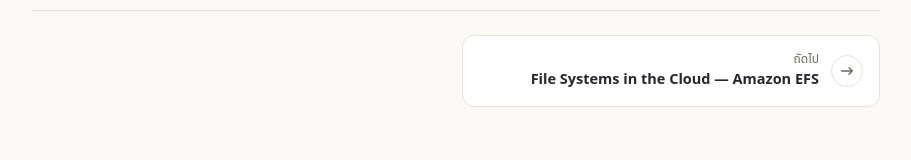
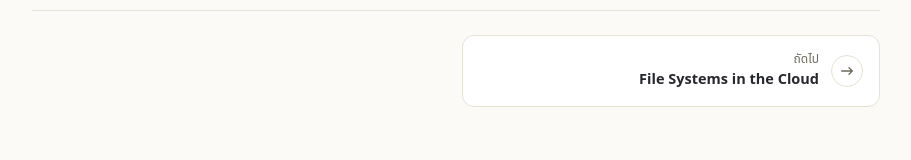
Before and after one commit to ChanodomOngkulna/Quiz-lab-AWS, a SvelteKit app: page /summary/dynamodb in a window 1280 px wide. Shown: the part 2754-2914 px from the top of the page, without its empty margins (184-1095 px from the left). Built offline with nearby package versions, Linux system fonts and the light colour scheme.

Commit message:
refactor: truncate topic summary titles to remove em-dash subtitles

```diff
--- a/src/routes/+page.svelte
+++ b/src/routes/+page.svelte
@@ -196,7 +196,7 @@
 
 <!-- welcome alert on first visit -->
 <AlertModal open={welcomeOpen} title="พร้อมสอบแล้วหรือยัง?" onClose={closeWelcome}>
-	<div class="flex justify-center" aria-hidden="true">
+	<div class="flex justify-center py-2" aria-hidden="true">
 		<span class="animate-float"><StickerPencil /></span>
 	</div>
 	<ul class="mt-2 space-y-2.5">
--- a/src/routes/summary/[topic]/+page.svelte
+++ b/src/routes/summary/[topic]/+page.svelte
@@ -20,6 +20,9 @@
 				text: b.text
 			}))
 	);
+
+	// "First NoSQL Database — Amazon DynamoDB" -> "First NoSQL Database"
+	const shortTitle = (t) => t.split(' — ')[0].trim();
 </script>
 
 <svelte:head>
@@ -82,7 +85,7 @@
 				<span
 					class="mt-0.5 block truncate text-[14.5px] font-semibold text-accent-deep sm:text-ink sm:group-hover:text-accent-deep"
 				>
-					{prev.title}
+					{shortTitle(prev.title)}
 				</span>
 			</span>
 		</a>
@@ -97,7 +100,7 @@
 				<span
 					class="mt-0.5 block truncate text-[14.5px] font-semibold text-accent-deep sm:text-ink sm:group-hover:text-accent-deep"
 				>
-					{next.title}
+					{shortTitle(next.title)}
 				</span>
 			</span>
 			<span
```
